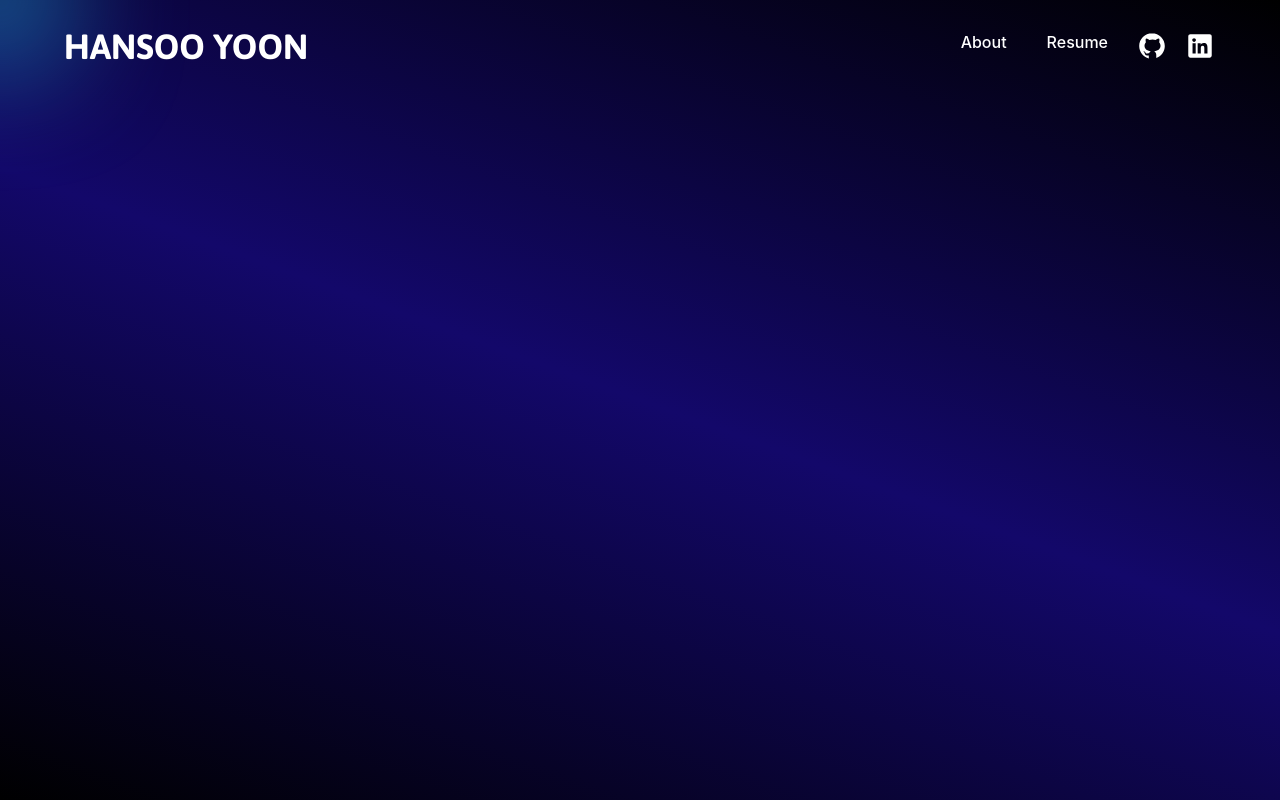
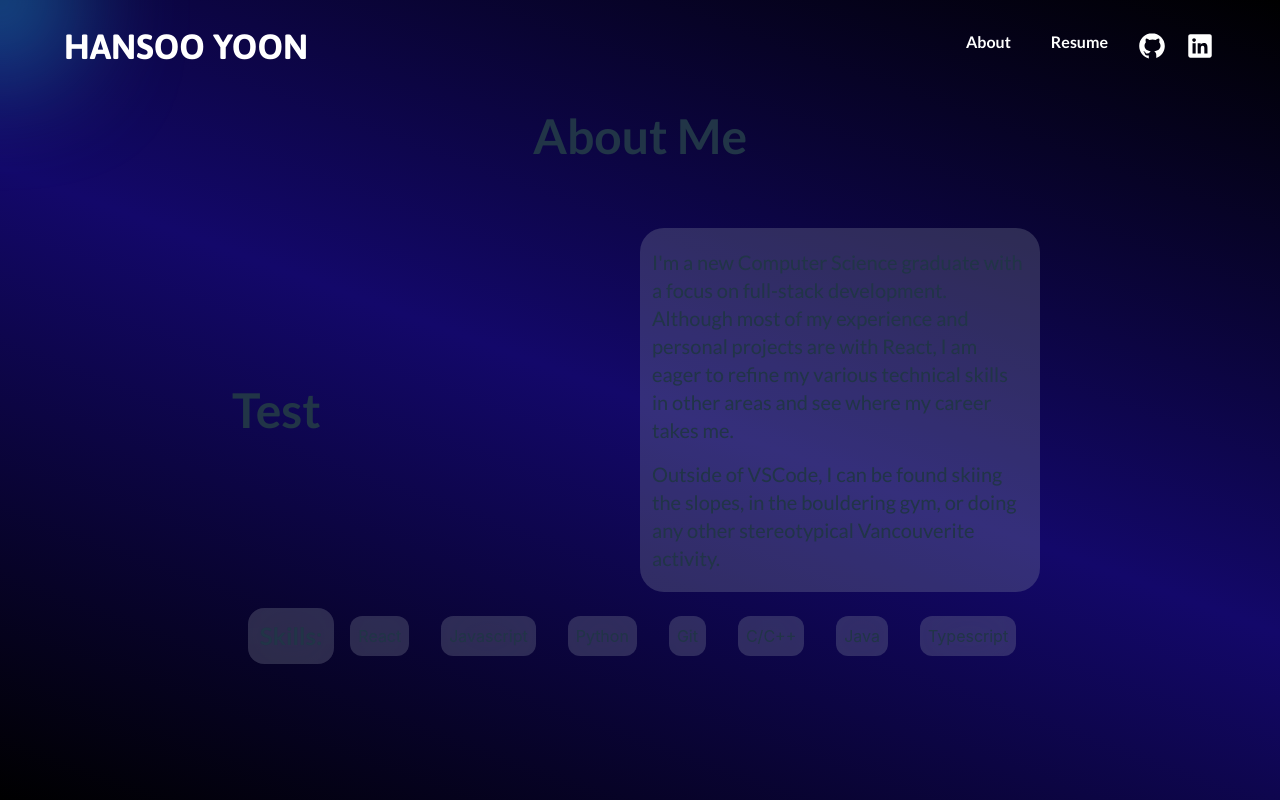
Before and after one commit to hyoon98/new-portfolio, a React (Vite) app in the folder new-portfolio/: page /about in a window 1280 px wide. Built offline with nearby package versions, Linux system fonts and the light colour scheme.

Commit message:
add text to about page

```diff
--- a/new-portfolio/src/components/About.tsx
+++ b/new-portfolio/src/components/About.tsx
@@ -1,10 +1,47 @@
+import { motion } from "framer-motion"
 
 
 function About({ x, y }: { x: number, y: number }): JSX.Element {
+
+    const skills = ["React", "Javascript", "Python", "Git", "C/C++", "Java", "Typescript"]
+
+
     return (
         <>
             <div style={{ top: y, left: x }} className={`h-[100px] w-[100px] -z-10 fixed -translate-x-1/2 -translate-y-1/2 rounded-full blur-3xl bg-cyan-400`}></div>
             <div className='h-screen fixed bg-[linear-gradient(20deg,rgba(0,0,0,1),rgba(19,8,106,1),rgba(0,0,0,1))] w-screen -z-50'>
+            </div>
+            <div className={`px-[150px] py-[72px] w-full flex flex-col vh-screen justify-center items-center`}>
+                <motion.div className={"font-lato text-5xl font-semibold py-10"} animate={{ y: 0, opacity: 1, filter: 'blur(0px)' }} initial={{ y: 20, opacity: 0, filter: "blur(5px)" }} transition={{ ease: "easeOut", duration: 0.3, delay: 0.2 }}>
+                    About Me
+                </motion.div>
+                <motion.div className={"flex flex-row justify-evenly items-center mt-5"} animate={{ y: 0, opacity: 1, filter: 'blur(0px)' }} initial={{ y: 20, opacity: 0, filter: "blur(5px)" }} transition={{ ease: "easeOut", duration: 0.3, delay: 0.4 }}>
+                    <div className={"font-lato text-5xl font-semibold py-10 w-[400px]"} >
+                        Test
+                    </div>
+                    <div className={"w-[400px] m-2 p-3 bg-gray-400 bg-opacity-25 rounded-3xl backdrop-blur-xl"}>
+                        <div className={"font-lato text-xl py-2"}>
+                            {"I'm a new Computer Science graduate with a focus on full-stack development. Although most of my experience and personal projects are with React, I am eager to refine my various technical skills in other areas and see where my career takes me."}
+                        </div>
+                        <div className={"font-lato text-xl py-2"} >
+                            {"Outside of VSCode, I can be found skiing the slopes, in the bouldering gym, or doing any other stereotypical Vancouverite activity."}
+                        </div>
+                    </div>
+                </motion.div>
+                <div className="flex flex-row justify-center items-center self-start w-full">
+                    <div className="">
+                        <div className={"p-3 rounded-2xl bg-gray-400 bg-opacity-25 backdrop-blur-xl text-2xl font-semibold font-lato"}>
+                            Skills:
+                        </div>
+                    </div>
+                    <ul className="flex flex-row justify-center items-center">
+                        {skills.map((skill: string) => (
+                            <li className="p-2 m-4 bg-gray-400 bg-opacity-25 backdrop-blur-xl rounded-xl">
+                                {skill}
+                            </li>
+                        ))}
+                    </ul>
+                </div>
             </div>
         </>
     )
--- a/new-portfolio/src/components/Hero.tsx
+++ b/new-portfolio/src/components/Hero.tsx
@@ -11,10 +11,10 @@ function Hero({ x, y }: { x: number, y: number }): JSX.Element {
         moonAnimation()
         starAnimation()
         starAnimation2()
-    },[] )
+    }, [])
 
     async function starAnimation() {
-        await animateStar(scopeStar.current, { opacity: 1, filter: 'blur(4px)' }, { duration: 1, delay: 1.5 })
+        await animateStar(scopeStar.current, { opacity: 1, filter: 'blur(4px)' }, { duration: 1, delay: 0.6 })
         await new Promise(r => setTimeout(r, 3000));
         await animateStar([
             [scopeStar.current, { filter: 'blur(0px)' }, { duration: 1 }],
@@ -23,7 +23,7 @@ function Hero({ x, y }: { x: number, y: number }): JSX.Element {
     }
 
     async function starAnimation2() {
-        await animateStar2(scopeStar2.current, { opacity: 1, filter: 'blur(4px)' }, { duration: 1, delay: 1.5 })
+        await animateStar2(scopeStar2.current, { opacity: 1, filter: 'blur(4px)' }, { duration: 1, delay: 0.6 })
         await new Promise(r => setTimeout(r, 6000));
         await animateStar2([
             [scopeStar2.current, { filter: 'blur(0px)' }, { duration: 1 }],
@@ -32,7 +32,7 @@ function Hero({ x, y }: { x: number, y: number }): JSX.Element {
     }
 
     async function moonAnimation() {
-        await animateMoon(scopeMoon.current, { opacity: 1, filter: 'blur(4px)' }, { duration: 1, delay: 1.5 })
+        await animateMoon(scopeMoon.current, { opacity: 1, filter: 'blur(4px)' }, { duration: 1, delay: 0.6 })
         await animateMoon([[scopeMoon.current, { filter: 'blur(0px)' }, { duration: 1 }], [scopeMoon.current, { filter: 'blur(4px)' }, { delay: 3, duration: 1 }]], { repeat: Infinity, repeatDelay: 5 })
     }
     return (
@@ -46,17 +46,17 @@ function Hero({ x, y }: { x: number, y: number }): JSX.Element {
             <div className={`px-[150px] py-[72px] w-full flex flex-col vh-screen`}>
                 <div className='h-[calc((100vh-72px)/1.75)] flex items-end'>
                     <div className='overflow-hidden w-full'>
-                        <motion.div animate={{ y: 0, opacity: 1, filter: 'blur(0px)' }} initial={{ y: 20, opacity: 0, filter: "blur(5px)" }} transition={{ ease: "easeOut", duration: 0.5, delay: 0.2 }}
-                            className='text-9xl font-raleway font-semibold  '>
+                        <motion.div animate={{ y: 0, opacity: 1, filter: 'blur(0px)' }} initial={{ y: 20, opacity: 0, filter: "blur(5px)" }} transition={{ ease: "easeOut", duration: 0.3, delay: 0.2 }}
+                            className='text-9xl font-lato font-semibold  '>
                             Hi! I'm Hansoo
                         </motion.div>
                     </div>
                 </div>
                 <div>
                     <div className='overflow-hidden w-full'>
-                        <motion.div animate={{ y: 0, opacity: 1, filter: "blur(0px)" }} initial={{ y: -20, opacity: 0, filter: "blur(5px)" }} transition={{ ease: "easeOut", duration: 0.5, delay: 1 }}
-                            className='text-4xl w-full h-full font-raleway'>
-                            a software developer on a mission to turn ideas into innovative solutions. Explore my projects and let's shape the future together!
+                        <motion.div animate={{ y: 0, opacity: 1, filter: "blur(0px)" }} initial={{ y: -20, opacity: 0, filter: "blur(5px)" }} transition={{ ease: "easeOut", duration: 0.3, delay: 0.4 }}
+                            className='text-4xl w-full h-full font-lato'>
+                            a software developer on a mission to turn ideas into innovative solutions. Explore my site and let's shape the future together!
                         </motion.div>
                     </div>
                 </div>
--- a/new-portfolio/src/components/Navbar.tsx
+++ b/new-portfolio/src/components/Navbar.tsx
@@ -32,7 +32,7 @@ function Navbar() {
                     </a>
                     :
                     <Link to={link.path} {...(link.name === "Resume" ? { target: "_blank", rel: "noreferrer" } : {})}>
-                        <li className={`mx-3 text-white transition hover:text-[#808080]`}>{link.name}</li>
+                        <li className={`mx-3 text-white transition hover:text-[#808080] font-lato font-bold`}>{link.name}</li>
                     </Link>
                 ))}
             </ul>
@@ -47,7 +47,7 @@ function Navbar() {
                         </a>
                         :
                         <Link to={link.path} {...(link.name === "Resume" ? { target: "_blank", rel: "noreferrer" } : {})}>
-                            <li className={`mx-3 text-white text-xl transition hover:text-[#808080]`} onClick={
+                            <li className={`mx-3 text-white text-xl transition hover:text-[#808080] font-lato font-bold`} onClick={
                                 () => setMenu(false)
                             }>{link.name}</li>
                         </Link>
--- a/new-portfolio/src/index.css
+++ b/new-portfolio/src/index.css
@@ -1,9 +1,16 @@
 @import url('https://fonts.googleapis.com/css2?family=Raleway:ital,wght@0,100..900;1,100..900&display=swap');
 @import url('https://fonts.googleapis.com/css2?family=Asap:ital,wght@0,100..900;1,100..900&display=swap');
+@import url('https://fonts.googleapis.com/css2?family=Lato:ital,wght@0,100;0,300;0,400;0,700;0,900;1,100;1,300;1,400;1,700;1,900&family=Raleway:ital,wght@0,100..900;1,100..900&display=swap');
 
 @tailwind base;
 @tailwind components;
 @tailwind utilities;
+
+@font-face{
+  font-family: "Lato", sans-serif;
+  font-optical-sizing: auto;
+  font-style: normal;
+}
 
 @font-face {
   font-family: "Raleway", sans-serif;
--- a/new-portfolio/tailwind.config.js
+++ b/new-portfolio/tailwind.config.js
@@ -6,6 +6,7 @@ export default {
       fontFamily: {
         asap: ["Asap", "sans-serif"],
         raleway: ["Raleway", "sans-serif"],
+        lato: ["Lato", "sans-serif"],
       },
     },
   },
```
